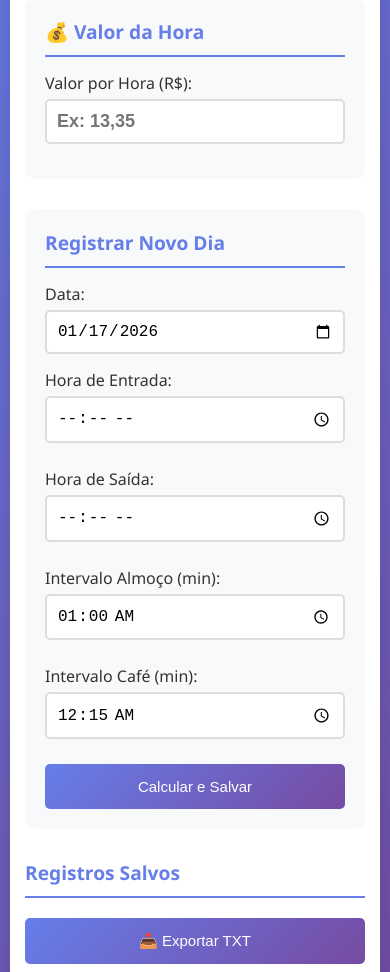
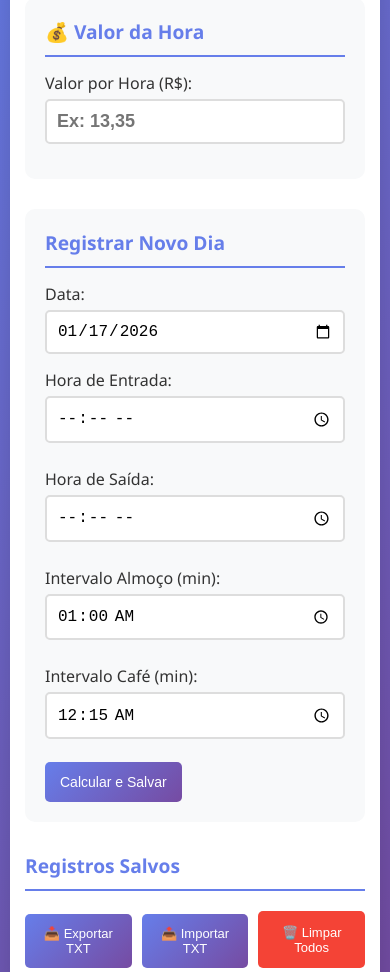
Before and after one commit to welintongomes/horas, a plain HTML site: page index.html in a window 390 px wide. Shown: the part 113-1085 px from the top of the page. Drawn offline with Linux system fonts and the light colour scheme.

Commit message:
Add files via upload

```diff
--- a/index.html
+++ b/index.html
@@ -1,5 +1,6 @@
 <!DOCTYPE html>
 <html lang="pt-BR">
+
 <head>
     <meta charset="UTF-8">
     <meta name="viewport" content="width=device-width, initial-scale=1.0">
@@ -23,7 +24,7 @@
             margin: 0 auto;
             background: white;
             border-radius: 15px;
-            box-shadow: 0 10px 40px rgba(0,0,0,0.2);
+            box-shadow: 0 10px 40px rgba(0, 0, 0, 0.2);
             padding: 30px;
         }
 
@@ -125,10 +126,10 @@
 
         @media (max-width: 768px) {
             button {
-                width: 100%;
-                margin-right: 0;
-                padding: 14px;
-                font-size: 15px;
+                padding: 12px 15px;
+                font-size: 14px;
+                margin-right: 5px;
+                margin-top: 8px;
             }
         }
 
@@ -199,7 +200,7 @@
             }
 
             .registro-detalhes {
-                font-size: 0.85em;
+                font-size: 0.79em;
                 line-height: 1.4;
             }
 
@@ -213,9 +214,17 @@
                 border-radius: 5px;
             }
 
-            .btn-edit, .btn-delete {
-                width: 100%;
+            .btn-edit,
+            .btn-delete {
+                display: inline-block;
+                width: calc(50% - 3px);
                 margin: 5px 0 0 0;
+                font-size: 13px;
+                padding: 10px 8px;
+            }
+
+            .btn-edit {
+                margin-right: 6px;
             }
         }
 
@@ -248,7 +257,7 @@
             top: 0;
             width: 100%;
             height: 100%;
-            background-color: rgba(0,0,0,0.5);
+            background-color: rgba(0, 0, 0, 0.5);
         }
 
         .modal-content {
@@ -258,7 +267,7 @@
             border-radius: 15px;
             width: 90%;
             max-width: 600px;
-            box-shadow: 0 10px 40px rgba(0,0,0,0.3);
+            box-shadow: 0 10px 40px rgba(0, 0, 0, 0.3);
         }
 
         @media (max-width: 768px) {
@@ -272,6 +281,16 @@
 
             .modal-header h2 {
                 font-size: 1.3em;
+            }
+
+            .modal-content button {
+                margin-right: 6px;
+                font-size: 14px;
+                padding: 12px 10px;
+            }
+
+            .modal-content button:last-child {
+                margin-right: 0;
             }
         }
 
@@ -301,12 +320,14 @@
 
         @media (max-width: 768px) {
             .export-buttons {
-                flex-direction: column;
-                gap: 0;
+                gap: 5px;
             }
 
             .export-buttons button {
-                margin: 5px 0;
+                flex: 1;
+                min-width: 0;
+                font-size: 13px;
+                padding: 12px 10px;
             }
         }
 
@@ -354,6 +375,7 @@
         }
     </style>
 </head>
+
 <body>
     <div class="container">
         <h1>📊 Controle de Carga Horária</h1>
@@ -362,7 +384,8 @@
             <h2>💰 Valor da Hora</h2>
             <div class="form-group">
                 <label for="valorHora">Valor por Hora (R$):</label>
-                <input type="number" id="valorHora" step="0.01" min="0" placeholder="Ex: 13,35" style="font-size: 18px; font-weight: bold;">
+                <input type="number" id="valorHora" step="0.01" min="0" placeholder="Ex: 13,35"
+                    style="font-size: 18px; font-weight: bold;">
             </div>
         </div>
 
@@ -462,17 +485,17 @@
         // Inicializar IndexedDB
         const request = indexedDB.open('ControleHorasDB', 1);
 
-        request.onerror = function() {
+        request.onerror = function () {
             console.error('Erro ao abrir banco de dados');
         };
 
-        request.onsuccess = function(event) {
+        request.onsuccess = function (event) {
             db = event.target.result;
             carregarRegistros();
             carregarUltimosValores();
         };
 
-        request.onupgradeneeded = function(event) {
+        request.onupgradeneeded = function (event) {
             db = event.target.result;
             const objectStore = db.createObjectStore('registros', { keyPath: 'id', autoIncrement: true });
             objectStore.createIndex('data', 'data', { unique: false });
@@ -505,7 +528,7 @@
         }
 
         // Salvar valor da hora
-        document.getElementById('valorHora').addEventListener('change', function() {
+        document.getElementById('valorHora').addEventListener('change', function () {
             localStorage.setItem('valorHora', this.value);
             carregarRegistros(); // Atualizar exibição com novo valor
         });
@@ -581,11 +604,11 @@
             const objectStore = transaction.objectStore('registros');
             const request = objectStore.add(registro);
 
-            request.onsuccess = function() {
+            request.onsuccess = function () {
                 carregarRegistros();
             };
 
-            request.onerror = function() {
+            request.onerror = function () {
                 alert('Erro ao salvar registro!');
             };
         }
@@ -595,7 +618,7 @@
             const objectStore = transaction.objectStore('registros');
             const request = objectStore.getAll();
 
-            request.onsuccess = function(event) {
+            request.onsuccess = function (event) {
                 const registros = event.target.result;
                 exibirRegistros(registros);
             };
@@ -627,14 +650,18 @@
                         <div class="registro-data">
                             ${new Date(reg.data + 'T00:00:00').toLocaleDateString('pt-BR')} - ${reg.diaSemana.toUpperCase()}
                         </div>
+                        ${valorHora > 0 ? `<div class="registro-detalhes" style="color: #2e7d32; font-weight: bold; margin-top: 5px;">💵 R$ ${valorDia.toFixed(2)}</div>` : ''}
                         <div class="registro-detalhes">
                             Entrada: ${reg.entrada} | Saída: ${reg.saida} | Almoço: ${reg.almoco} | Café: ${reg.cafe}
                         </div>
-                        ${valorHora > 0 ? `<div class="registro-detalhes" style="color: #2e7d32; font-weight: bold; margin-top: 5px;">💵 R$ ${valorDia.toFixed(2)}</div>` : ''}
+
                     </div>
                     <div class="registro-horas">${reg.horasTrabalhadas}</div>
-                    <button class="btn-edit" onclick="abrirModalEdicao(${reg.id})">Editar</button>
-                    <button class="btn-delete" onclick="deletarRegistro(${reg.id})">Deletar</button>
+                    <div class="registro-but" style = "display: flex;"><button class="btn-edit" onclick="abrirModalEdicao(${reg.id})">Editar</button>
+                        <button class="btn-delete" onclick="deletarRegistro(${reg.id})">Deletar</button>
+                    </div>
+
+
                 `;
                 lista.appendChild(div);
             });
@@ -659,7 +686,7 @@
             const objectStore = transaction.objectStore('registros');
             const request = objectStore.delete(id);
 
-            request.onsuccess = function() {
+            request.onsuccess = function () {
                 carregarRegistros();
             };
         }
@@ -671,7 +698,7 @@
             const objectStore = transaction.objectStore('registros');
             const request = objectStore.clear();
 
-            request.onsuccess = function() {
+            request.onsuccess = function () {
                 carregarRegistros();
                 alert('Todos os registros foram deletados!');
             };
@@ -682,7 +709,7 @@
             const objectStore = transaction.objectStore('registros');
             const request = objectStore.getAll();
 
-            request.onsuccess = function(event) {
+            request.onsuccess = function (event) {
                 const registros = event.target.result;
                 const valorHora = parseFloat(localStorage.getItem('valorHora')) || 0;
 
@@ -739,7 +766,7 @@
             if (!file) return;
 
             const reader = new FileReader();
-            reader.onload = function(e) {
+            reader.onload = function (e) {
                 const conteudo = e.target.result;
                 const linhas = conteudo.split('\n');
 
@@ -794,7 +821,7 @@
                     }
                 }
 
-                transaction.oncomplete = function() {
+                transaction.oncomplete = function () {
                     carregarRegistros();
                     alert('Importação concluída com sucesso!');
                 };
@@ -811,7 +838,7 @@
             const objectStore = transaction.objectStore('registros');
             const request = objectStore.get(id);
 
-            request.onsuccess = function(event) {
+            request.onsuccess = function (event) {
                 const registro = event.target.result;
                 if (registro) {
                     document.getElementById('editData').value = registro.data;
@@ -872,19 +899,19 @@
             const objectStore = transaction.objectStore('registros');
             const request = objectStore.put(registroAtualizado);
 
-            request.onsuccess = function() {
+            request.onsuccess = function () {
                 fecharModal();
                 carregarRegistros();
                 alert('Registro atualizado com sucesso!');
             };
 
-            request.onerror = function() {
+            request.onerror = function () {
                 alert('Erro ao atualizar registro!');
             };
         }
 
         // Fechar modal ao clicar fora dele
-        window.onclick = function(event) {
+        window.onclick = function (event) {
             const modal = document.getElementById('modalEdicao');
             if (event.target == modal) {
                 fecharModal();
@@ -892,4 +919,5 @@
         }
     </script>
 </body>
+
 </html>
```
